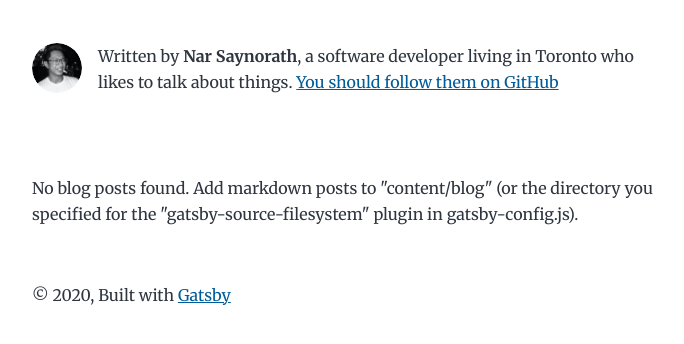
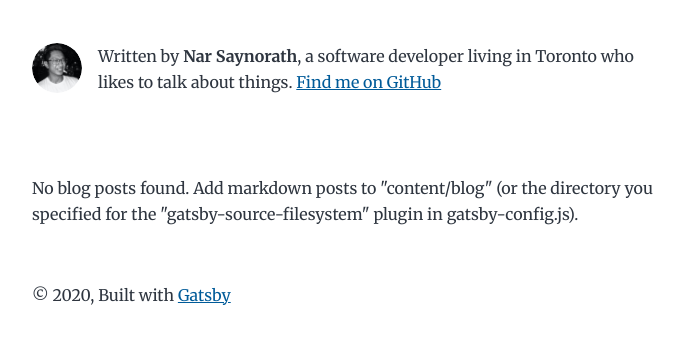
Before and after one commit to narsaynorath/personal_website, a Gatsby site: page / in a window 1280 px wide. Shown: the part 98-442 px from the top of the page, without its empty margins (292-976 px from the left). Built offline with nearby package versions, Linux system fonts and the light colour scheme; Gatsby itself is replaced by a stand-in of ours.

Commit message:
Update social medial message in bio

```diff
--- a/src/components/bio.js
+++ b/src/components/bio.js
@@ -57,7 +57,7 @@ const Bio = () => {
           {`${author.summary ? "," : "."}`} {author?.summary || null}
           {` `}
           <a href={`https://github.com/${social?.github || ``}`}>
-            You should follow them on GitHub
+            Find me on GitHub
           </a>
         </p>
       )}
```
